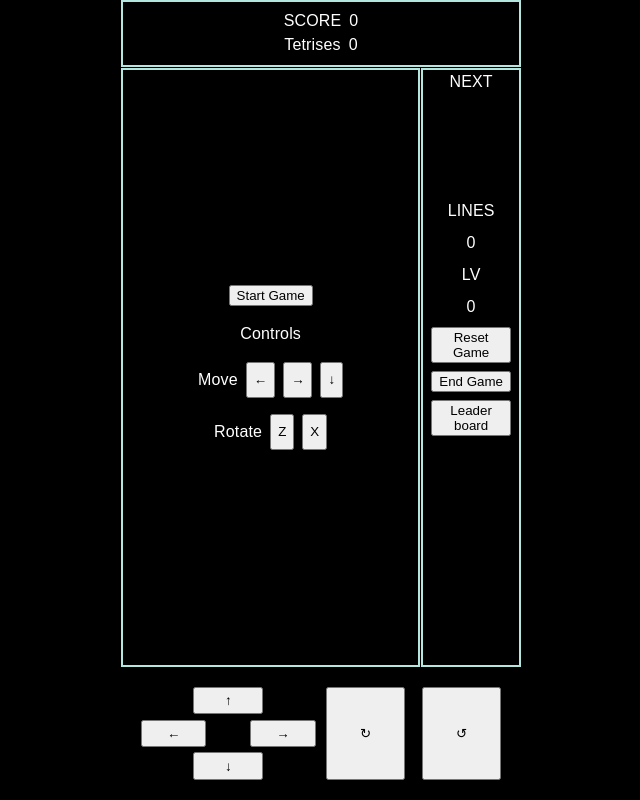
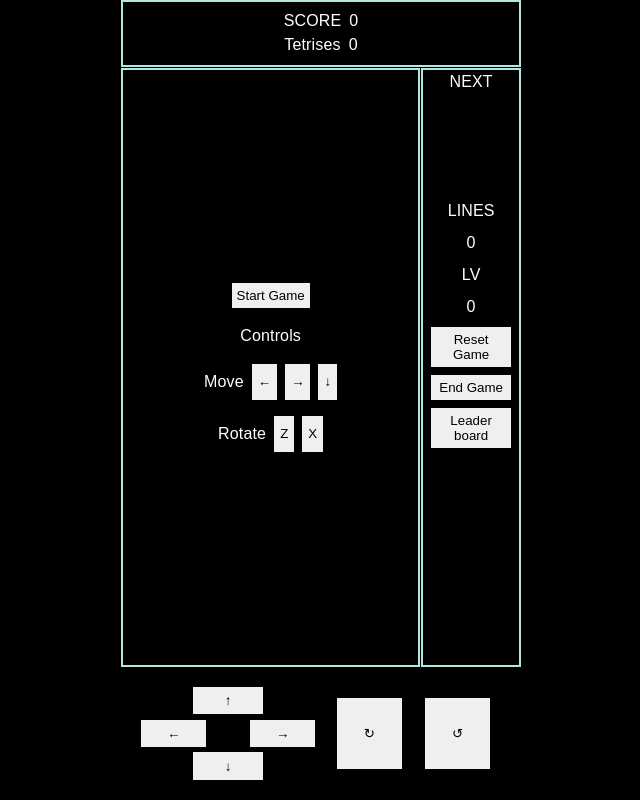
Before and after one commit to ArtemEkzarho/tetris, a React (Vite) app in the folder client/: page / in a window 1280 px wide. Shown: the whole page, without its empty margins (319-959 px from the left). Built offline with nearby package versions, Linux system fonts and the light colour scheme.

Commit message:
style fixes

```diff
--- a/client/src/App.tsx
+++ b/client/src/App.tsx
@@ -4,10 +4,9 @@ import './styles.css'
 import { useTetris } from './useTetris'
 import { TetroCell } from './components/TetroCell'
 import { useMovements } from './useMovements'
-import { useEffect } from 'react'
+import { useEffect, useRef, useState } from 'react'
 import { useAtomValue } from 'jotai'
 import { scoreAtom, tetrisesCountAtom } from './atoms'
-import { ControlButton } from './components/buttons/ControlButton'
 import { StartGamePopover } from './components/StartGamePopover'
 import { EndGamePopover } from './components/EndGamePopover'
 import { SidePanel } from './components/SidePanel'
@@ -29,6 +28,26 @@ export const App = () => {
   const score = useAtomValue(scoreAtom)
   const tetrisesCount = useAtomValue(tetrisesCountAtom)
 
+  const stackRef = useRef<HTMLDivElement>(null)
+  const [height, setHeight] = useState(0)
+
+  useEffect(() => {
+    if (stackRef.current) {
+      setHeight(stackRef.current.clientHeight)
+    }
+
+    const handleResize = () => {
+      if (stackRef.current) {
+        setHeight(stackRef.current.clientHeight)
+      }
+    }
+
+    window.addEventListener('resize', handleResize)
+    return () => {
+      window.removeEventListener('resize', handleResize)
+    }
+  }, [])
+
   useEffect(() => {
     const handleKeyPress = (event: KeyboardEvent) => {
       switch (event.code) {
@@ -36,6 +55,9 @@ export const App = () => {
           rotate('left')
           break
         case 'KeyX':
+          rotate('right')
+          break
+        case 'ArrowUp':
           rotate('right')
           break
         case 'ArrowDown':
@@ -59,7 +81,12 @@ export const App = () => {
   return (
     <QueryClientProvider client={queryClient}>
       <CssBaseline />
-      <Stack className="main-container" height="100vh" width="50vh">
+      <Stack
+        className="main-container"
+        height="100%"
+        ref={stackRef}
+        style={{ width: `${height / 2}px` }}
+      >
         <Stack height="10%">
           <Stack alignItems="center" justifyContent="center" className="azure-board" height="100%">
             <Stack direction="row" spacing={1}>
@@ -94,14 +121,22 @@ export const App = () => {
           <Stack direction="row" height="100%" width="100%" p="5%" spacing="3%">
             <Stack width="50%" spacing="3%">
               <Stack direction="row" justifyContent="center" flex={1} px="30%">
-                <ControlButton onClick={() => moveTo({ y: -1 })}>↑</ControlButton>
+                <button className="control-btn" onClick={() => rotate('right')}>
+                  ↑
+                </button>
               </Stack>
               <Stack direction="row" justifyContent="space-between" spacing="25%" flex={1}>
-                <ControlButton onClick={() => moveTo({ x: -1 })}>←</ControlButton>
-                <ControlButton onClick={() => moveTo({ x: 1 })}>→</ControlButton>
+                <button className="control-btn" onClick={() => moveTo({ x: -1 })}>
+                  ←
+                </button>
+                <button className="control-btn" onClick={() => moveTo({ x: 1 })}>
+                  →
+                </button>
               </Stack>
               <Stack direction="row" justifyContent="center" flex={1} px="30%">
-                <ControlButton onClick={() => moveTo({ y: 1 })}>↓</ControlButton>
+                <button className="control-btn" onClick={() => moveTo({ y: 1 })}>
+                  ↓
+                </button>
               </Stack>
             </Stack>
             <Stack
@@ -109,10 +144,15 @@ export const App = () => {
               justifyContent="space-around"
               alignItems="center"
               width="50%"
-              spacing="10%"
+              spacing="15%"
+              p="3%"
             >
-              <ControlButton onClick={() => rotate('left')}>↻</ControlButton>
-              <ControlButton onClick={() => rotate('right')}>↺</ControlButton>
+              <button className="control-btn" onClick={() => rotate('left')}>
+                ↻
+              </button>
+              <button className="control-btn" onClick={() => rotate('right')}>
+                ↺
+              </button>
             </Stack>
           </Stack>
         </Stack>
--- a/client/src/components/EndGamePopover.tsx
+++ b/client/src/components/EndGamePopover.tsx
@@ -7,7 +7,6 @@ import {
   showEndGamePopoverAtom,
   tetrisesCountAtom,
 } from '../atoms'
-import { MenuButton } from './buttons'
 
 type Props = {
   resetBoard: ({
@@ -37,7 +36,8 @@ export const EndGamePopover = ({ resetBoard }: Props) => {
     >
       <Typography variant="h4">Game Over!</Typography>
       <Typography variant="h5">Your score: {score}</Typography>
-      <MenuButton
+      <button
+        className="menu-btn"
         onClick={() => {
           resetBoard({ startGame: true })
           setShowEndGamePopover(false)
@@ -48,7 +48,7 @@ export const EndGamePopover = ({ resetBoard }: Props) => {
         }}
       >
         Play Again
-      </MenuButton>
+      </button>
     </Stack>
   ) : null
 }
--- a/client/src/components/SidePanel.tsx
+++ b/client/src/components/SidePanel.tsx
@@ -10,7 +10,6 @@ import {
   showStartGamePopoverAtom,
   tetrisesCountAtom,
 } from '../atoms'
-import { MenuButton } from './buttons/MenuButton'
 
 type Props = {
   resetBoard: ({ startGame, endGame }: { startGame?: boolean; endGame?: boolean }) => void
@@ -44,7 +43,8 @@ export const SidePanel = ({ resetBoard }: Props) => {
       <Typography>LV</Typography>
       <Typography>{level}</Typography>
       <Stack spacing={1} px={1}>
-        <MenuButton
+        <button
+          className="menu-btn"
           onClick={() => {
             resetBoard({ startGame: true })
             setShowEndGamePopover(false)
@@ -56,8 +56,9 @@ export const SidePanel = ({ resetBoard }: Props) => {
           }}
         >
           Reset Game
-        </MenuButton>
-        <MenuButton
+        </button>
+        <button
+          className="menu-btn"
           onClick={() => {
             resetBoard({ endGame: true })
             setShowEndGamePopover(false)
@@ -69,14 +70,15 @@ export const SidePanel = ({ resetBoard }: Props) => {
           }}
         >
           End Game
-        </MenuButton>
-        <MenuButton
+        </button>
+        <button
+          className="menu-btn"
           onClick={() => {
             console.log('go to board')
           }}
         >
           Leader board
-        </MenuButton>
+        </button>
       </Stack>
     </Stack>
   )
--- a/client/src/components/StartGamePopover.tsx
+++ b/client/src/components/StartGamePopover.tsx
@@ -1,8 +1,6 @@
 import { Stack, Typography } from '@mui/material'
 import { useAtom } from 'jotai'
 import { showStartGamePopoverAtom } from '../atoms'
-import { MenuButton } from './buttons/MenuButton'
-import { ControlButton } from './buttons'
 
 type Props = {
   resetBoard: ({
@@ -26,25 +24,26 @@ export const StartGamePopover = ({ resetBoard }: Props) => {
       sx={{ position: 'absolute' }}
       spacing={2}
     >
-      <MenuButton
+      <button
+        className="menu-btn"
         onClick={() => {
           resetBoard({ startGame: true })
           setShowStartGamePopover(false)
         }}
       >
         Start Game
-      </MenuButton>
+      </button>
       <Typography>Controls </Typography>
       <Stack direction="row" alignItems="center" spacing={1} height="36px">
         <Typography>Move </Typography>
-        <ControlButton>←</ControlButton>
-        <ControlButton>→</ControlButton>
-        <ControlButton>↓</ControlButton>
+        <button className="control-btn">←</button>
+        <button className="control-btn">→</button>
+        <button className="control-btn">↓</button>
       </Stack>
       <Stack direction="row" alignItems="center" spacing={1} height="36px">
         <Typography>Rotate </Typography>
-        <ControlButton>Z</ControlButton>
-        <ControlButton>X</ControlButton>
+        <button className="control-btn">Z</button>
+        <button className="control-btn">X</button>
       </Stack>
     </Stack>
   ) : null
--- a/client/src/components/buttons/ControlButton.tsx
+++ /dev/null
@@ -1,21 +0,0 @@
-import { ReactNode } from 'react'
-
-export const ControlButton = ({
-  children,
-  onClick,
-}: {
-  children: ReactNode
-  onClick?: () => void
-}) => (
-  <button
-    style={{
-      cursor: 'pointer',
-      userSelect: 'none',
-      height: '100%',
-      width: '100%',
-    }}
-    onClick={onClick}
-  >
-    {children}
-  </button>
-)
--- a/client/src/components/buttons/MenuButton.tsx
+++ /dev/null
@@ -1,19 +0,0 @@
-import { ReactNode } from 'react'
-
-export const MenuButton = ({
-  children,
-  onClick,
-}: {
-  children: ReactNode
-  onClick?: () => void
-}) => (
-  <button
-    style={{
-      cursor: 'pointer',
-      userSelect: 'none',
-    }}
-    onClick={onClick}
-  >
-    {children}
-  </button>
-)
--- a/client/src/components/buttons/index.ts
+++ /dev/null
@@ -1,4 +0,0 @@
-import { ControlButton } from './ControlButton'
-import { MenuButton } from './MenuButton'
-
-export { ControlButton, MenuButton }
--- a/client/src/styles.css
+++ b/client/src/styles.css
@@ -2,10 +2,12 @@ p.MuiTypography-root {
   font-family: 'Pixel', 'Arial', sans-serif;
 }
 
-body {
+html,
+body,
+#root {
   background: black !important;
-  height: 100vh;
-  width: 100vw;
+  height: 100%;
+  width: 100%;
 }
 
 .main-container {
@@ -33,3 +35,20 @@ body {
 .tetro-cell .tetro-glare .dot {
   background: currentColor;
 }
+
+.menu-btn {
+  cursor: pointer;
+  user-select: none;
+  border: none;
+  color: black;
+  padding: 5px;
+}
+
+.control-btn {
+  cursor: pointer;
+  user-select: none;
+  height: 100%;
+  width: 100%;
+  border: none;
+  color: black;
+}
```
